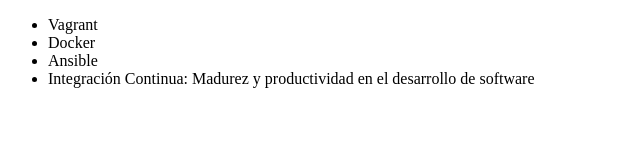
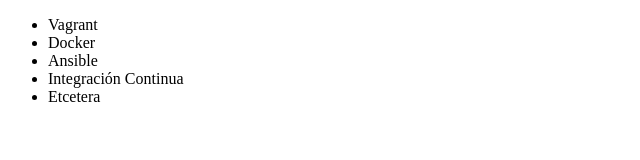
Before and after one commit to jnmartin3/OracleAlura, a plain HTML site: page index.html in a window 1280 px wide. Shown: the whole page, without its empty margins (0-640 px from the left). Drawn offline with Linux system fonts and the light colour scheme.

Commit message:
agrego nuevo titulo en la lista

```diff
--- a/index.html
+++ b/index.html
@@ -11,7 +11,8 @@
         <li>Vagrant</li>
         <li>Docker</li>
         <li>Ansible</li>
-        <li>Integración Continua: Madurez y productividad en el desarrollo de software</li>
+        <li>Integración Continua</li>
+        <li>Etcetera</li>
     </ul>
 </body>
 
```
